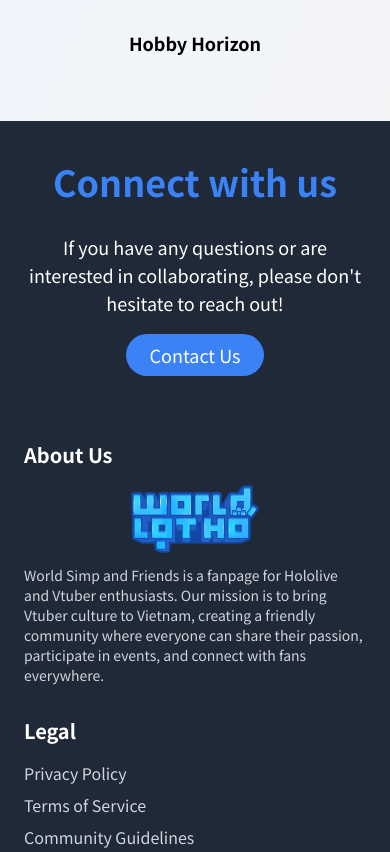
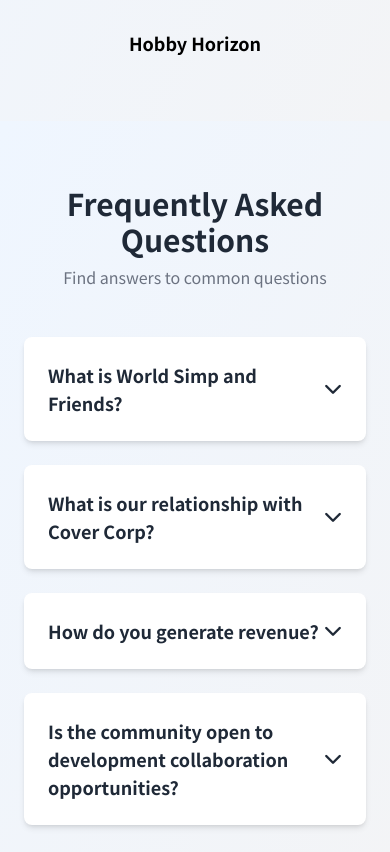
Before and after one commit to Miho1254/wlh-profolio, a plain HTML site: page index.html in a window 390 px wide. Shown: the part 7814-8666 px from the top of the page. Drawn offline with nearby package versions, Linux system fonts and the light colour scheme.

Commit message:
update faq

```diff
--- a/index.html
+++ b/index.html
@@ -451,6 +451,68 @@
         </div>
     </section>
 
+    <section id="faq" class="py-16 bg-gradient-to-br from-blue-50 to-gray-100">
+        <div class="max-w-screen-xl mx-auto px-6">
+            <h2 class="text-3xl md:text-4xl font-bold text-center text-gray-800 mb-12">
+                Frequently Asked Questions
+                <span class="block text-base md:text-lg mt-2 text-gray-500 font-normal">
+                    Find answers to common questions
+                </span>
+            </h2>
+            <div class="space-y-6">
+                <div class="faq-item bg-white rounded-lg shadow-md p-6 transition duration-300 hover:shadow-lg">
+                    <button class="flex justify-between items-center w-full text-left text-gray-800 font-semibold text-lg">
+                        <span>What is World Simp and Friends?</span>
+                        <i class="fas fa-chevron-down"></i>
+                    </button>
+                    <div class="faq-content mt-4 text-gray-600 hidden">
+                        <p>World Simp and Friends is a vibrant community for Hololive and Vtuber enthusiasts in Vietnam. "Say Hi From Vietnam", We aim to connect fans and celebrate Vtuber culture through events, content, and collaboration.</p>
+                    </div>
+                </div>
+
+                <div class="faq-item bg-white rounded-lg shadow-md p-6 transition duration-300 hover:shadow-lg">
+                    <button class="flex justify-between items-center w-full text-left text-gray-800 font-semibold text-lg">
+                        <span>What is our relationship with Cover Corp?</span>
+                        <i class="fas fa-chevron-down"></i>
+                    </button>
+                    <div class="faq-content mt-4 text-gray-600 hidden">
+                        <p>We are an independent community originating from Vietnam. We have no legal affiliation or binding relationship whatsoever with the Hololive community.</p>
+                    </div>
+                </div>
+
+                <div class="faq-item bg-white rounded-lg shadow-md p-6 transition duration-300 hover:shadow-lg">
+                    <button class="flex justify-between items-center w-full text-left text-gray-800 font-semibold text-lg">
+                        <span>How do you generate revenue?</span>
+                        <i class="fas fa-chevron-down"></i>
+                    </button>
+                    <div class="faq-content mt-4 text-gray-600 hidden">
+                        <p>We generate revenue from various sources, with a significant portion coming from the sale of official merchandise created by artists (with their permission) for the community. A portion of the revenue is reinvested back into the community to support its growth.</p>
+                    </div>
+                </div>
+
+                <div class="faq-item bg-white rounded-lg shadow-md p-6 transition duration-300 hover:shadow-lg">
+                    <button class="flex justify-between items-center w-full text-left text-gray-800 font-semibold text-lg">
+                        <span>Is the community open to development collaboration opportunities?</span>
+                        <i class="fas fa-chevron-down"></i>
+                    </button>
+                    <div class="faq-content mt-4 text-gray-600 hidden">
+                        <p>Yes, we are always open to exploring potential collaborations that align with our community's values and goals. If you have any interesting project or event ideas that could benefit the Vietnamese Hololive fan community, please feel free to reach out to us with the details through <a class="text-blue-600 hover:text-purple-600 underline" href="https://www.facebook.com/worldlotho2305">Facebook</a> or contact to our <a class="text-blue-600 hover:text-purple-600 underline" href="mailto:worldsimp@urumocha.com">business mail</a>. We'd love to hear from you!</p>
+                    </div>
+                </div>
+            </div>
+        </div>
+        <script>
+            document.querySelectorAll('.faq-item button').forEach(button => {
+                button.addEventListener('click', () => {
+                    const content = button.nextElementSibling;
+                    const icon = button.querySelector('i');
+                    content.classList.toggle('hidden');
+                    icon.classList.toggle('fa-chevron-down');
+                    icon.classList.toggle('fa-chevron-up');
+                });
+            });
+        </script>
+    </section>
 
     <section id="contact" class="py-10 bg-gray-800">
         <div class="max-w-screen-xl mx-auto px-6 text-center">
```
